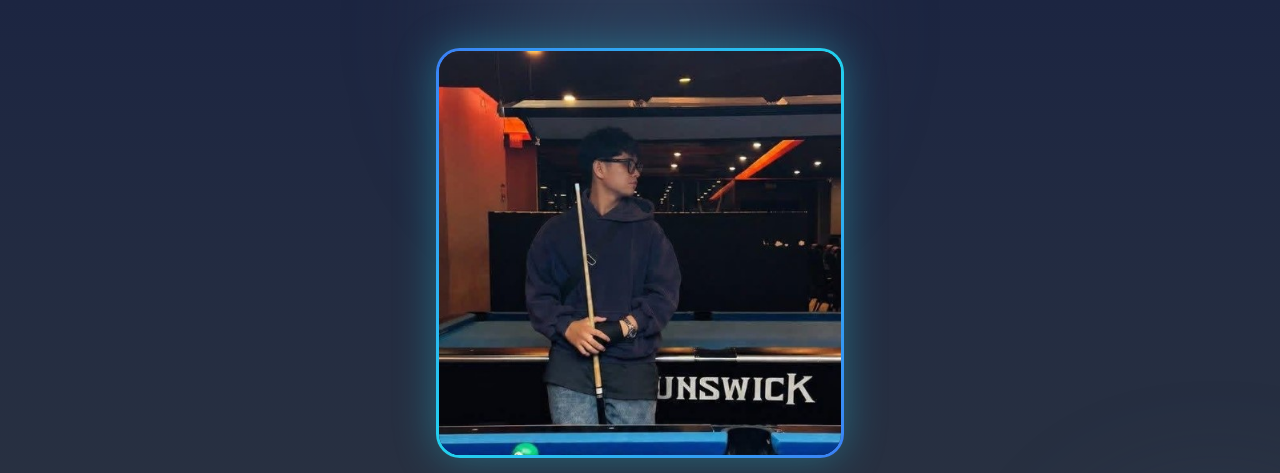
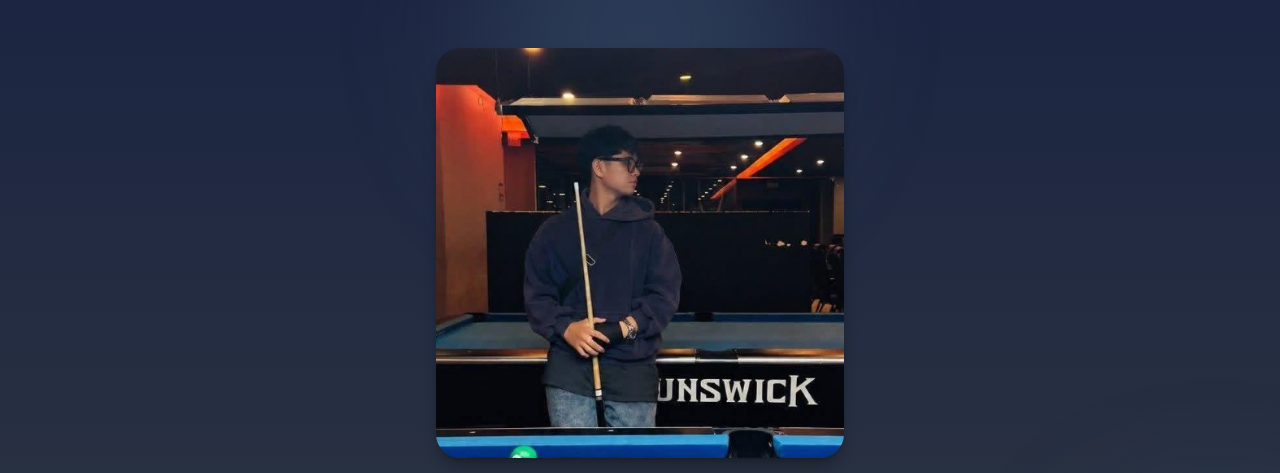
Before and after one commit to jovicmejica28/NFC, a plain HTML site: page index.html in a window 1280 px wide. Shown: the top 473 px of the page. Drawn offline with nearby package versions, Linux system fonts and the light colour scheme.

Commit message:
Remove gradient frame around profile photo
Co-Authored-By: Claude Opus 5.5 <noreply@anthropic.com>

```diff
--- a/index.html
+++ b/index.html
@@ -79,9 +79,9 @@
     <!-- SECTION 1: HERO / PROFILE                          -->
     <!-- ================================================= -->
     <section class="reveal text-center" aria-labelledby="profile-name">
-      <!-- Full profile photo with glowing gradient border -->
-      <div class="mx-auto w-full rounded-3xl bg-gradient-to-tr from-cyan-400 via-blue-500 to-cyan-400 p-[3px] shadow-[0_0_40px_rgba(34,211,238,0.35)]">
-        <div class="overflow-hidden rounded-[calc(1.5rem-3px)] bg-navy">
+      <!-- Full profile photo (plain, rounded corners, no frame) -->
+      <div class="mx-auto w-full">
+        <div class="overflow-hidden rounded-3xl shadow-lg shadow-black/30">
           <!-- Photo shown uncropped (falls back to initials if profile.jpg is missing) -->
           <img
             src="profile.jpg"
```
